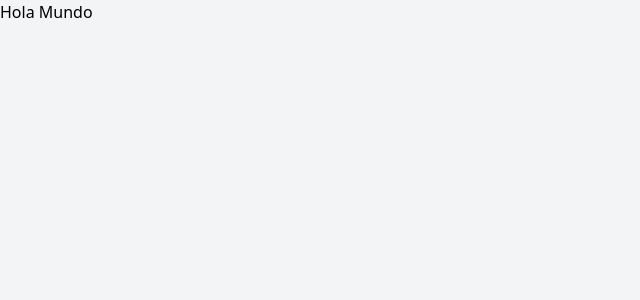
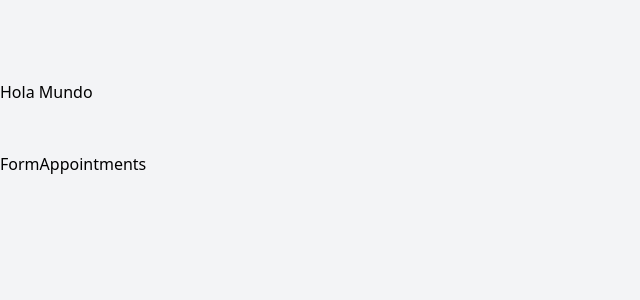
Before and after one commit to jesusrobot/Vet-Appointments, a React (Vite) app: page / in a window 1280 px wide. Shown: the top 300 px of the page, without its empty margins (0-640 px from the left). Built offline with nearby package versions, Linux system fonts and the light colour scheme.

Commit message:
Added the app layout

```diff
--- a/src/App.jsx
+++ b/src/App.jsx
@@ -1,7 +1,11 @@
 function App() {
   return (
-    <div className="App">
+    <div className="container mx-auto mt-20">
       <h1>Hola Mundo</h1>
+      <main className="mt-12 md:flex">
+        <h2>Form</h2>
+        <h2>Appointments</h2>
+      </main>
     </div>
   )
 }
```
